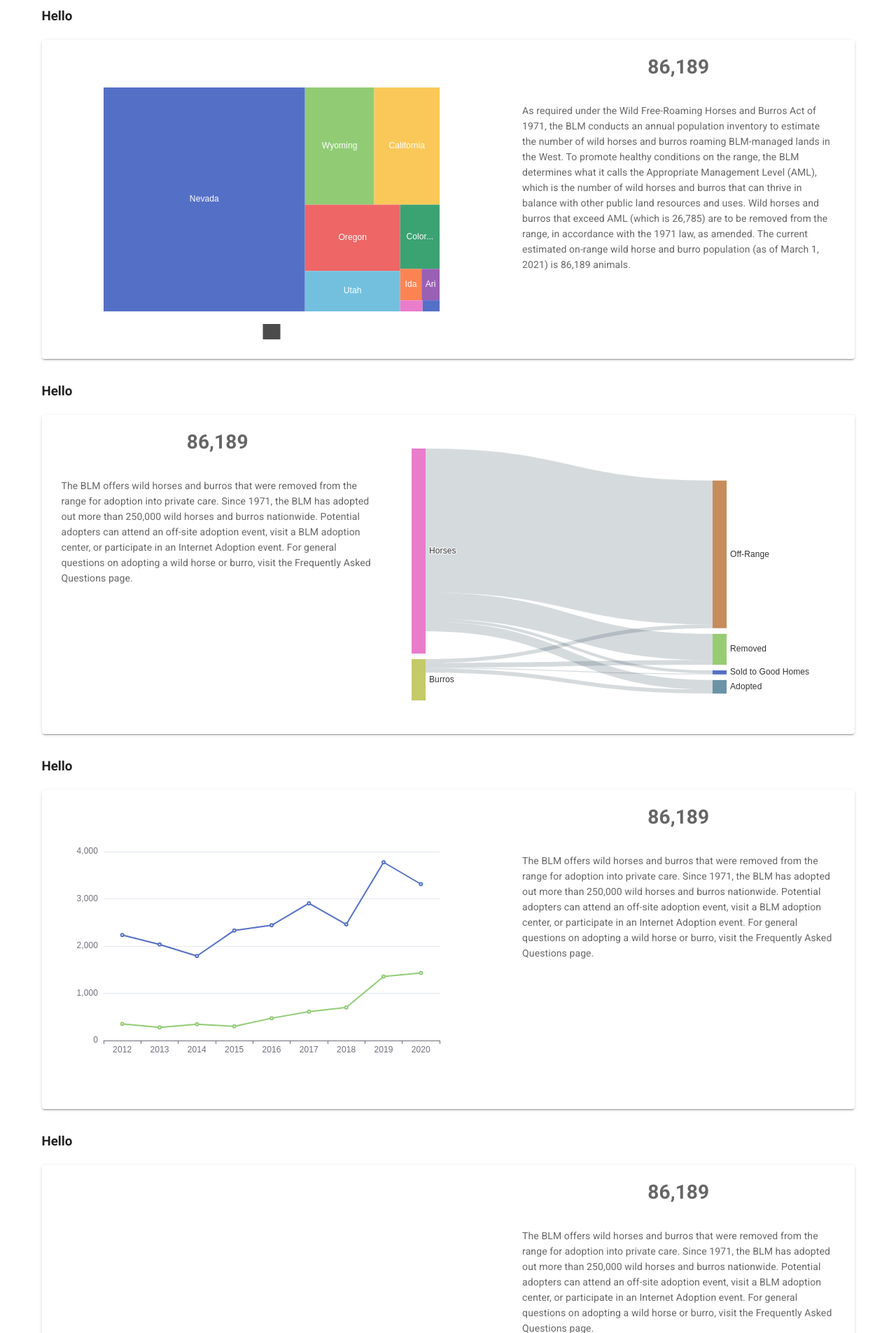
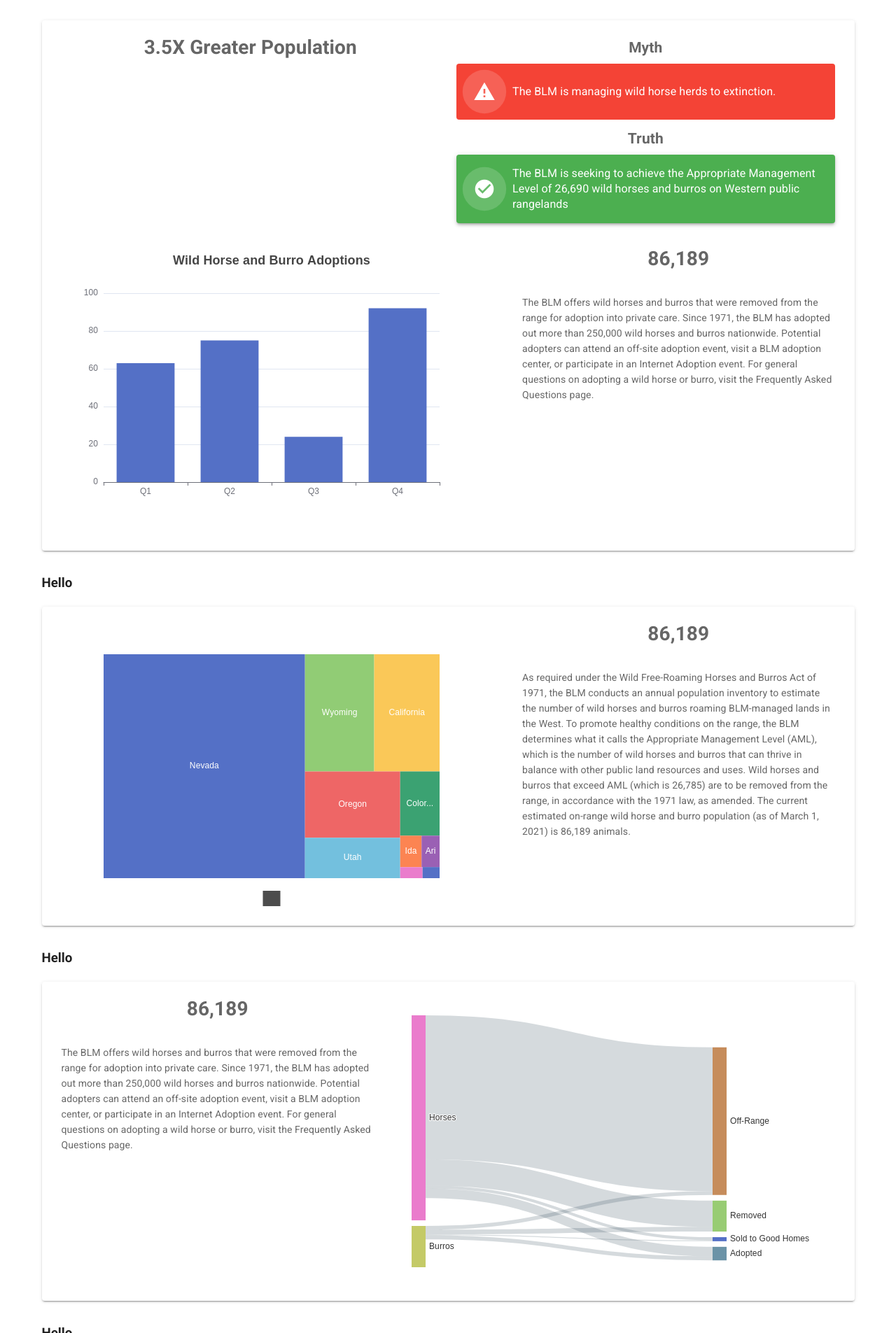
Before and after one commit to RyLaird/vue-wild-horse-and-burro-program, a Vue app: page /data in a window 1280 px wide. Shown: the part 195-2100 px from the top of the page at 70% size. Built offline with nearby package versions, Linux system fonts and the light colour scheme.

Commit message:
updated images and myth for population

```diff
--- a/src/views/Data.vue
+++ b/src/views/Data.vue
@@ -59,6 +59,62 @@
     <v-main>
     <v-container>
       <data-intro></data-intro>
+      <div>
+        <!-- <h3>Hello</h3> -->
+        <v-card class="mt-5 mb-8">
+          <v-card-text>
+            <v-container>
+              <v-row>
+                <v-col>
+                  <h1 class="text-center font-weight-bold">
+                    3.5X Greater Population
+                  </h1>
+                </v-col>
+                <v-col>
+                  <h2 class="text-center mb-3">Myth</h2>
+                  <v-alert
+                  color="red"
+                  type="error"
+                  prominent
+                  >
+                    The BLM is managing wild horse herds to extinction.
+                  </v-alert>
+                  <h2 class="text-center mb-3">Truth</h2>
+                  <v-alert
+                  type="success"
+                  elevation="3"
+                  prominent
+                  >
+                  The BLM is seeking to achieve the Appropriate Management Level of 26,690 wild horses and burros on Western public rangelands
+                  </v-alert>
+                </v-col>
+              </v-row>
+              <v-row>
+                <v-col cols="12" md="7">
+                  <bar-chart></bar-chart>
+                </v-col>
+                <v-col cols="12" md="5">
+                  <div>
+                    <h1 class="text-center font-weight-bold mb-10">
+                      86,189
+                    </h1>
+                    <p>
+                      The BLM offers wild horses and burros that
+                      were removed from the range for adoption into
+                      private care. Since 1971, the BLM has adopted out
+                      more than 250,000 wild horses and burros nationwide.
+                      Potential adopters can attend an off-site adoption event,
+                      visit a BLM adoption center, or participate in an Internet
+                      Adoption event. For general questions on adopting a wild
+                      horse or burro, visit the Frequently Asked Questions page.
+                    </p>
+                  </div>
+                </v-col>
+              </v-row>
+            </v-container>
+          </v-card-text>
+        </v-card>
+      </div>
       <div>
         <h3>Hello</h3>
         <v-card class="mt-5 mb-8">
@@ -153,37 +209,6 @@
           </v-card-text>
         </v-card>
       </div>
-            <div>
-        <h3>Hello</h3>
-        <v-card class="mt-5 mb-8">
-          <v-card-text>
-            <v-container>
-              <v-row>
-                <v-col cols="12" md="7">
-                  <!-- <pictorial></pictorial> -->
-                </v-col>
-                <v-col cols="12" md="5">
-                  <div>
-                    <h1 class="text-center font-weight-bold mb-10">
-                      86,189
-                    </h1>
-                    <p>
-                      The BLM offers wild horses and burros that
-                      were removed from the range for adoption into
-                      private care. Since 1971, the BLM has adopted out
-                      more than 250,000 wild horses and burros nationwide.
-                      Potential adopters can attend an off-site adoption event,
-                      visit a BLM adoption center, or participate in an Internet
-                      Adoption event. For general questions on adopting a wild
-                      horse or burro, visit the Frequently Asked Questions page.
-                    </p>
-                  </div>
-                </v-col>
-              </v-row>
-            </v-container>
-          </v-card-text>
-        </v-card>
-      </div>
     </v-container>
     </v-main>
   </div>
@@ -193,9 +218,8 @@
   import DataIntro from '../components/DataIntro'
   import TreeChart from '../components/TreeChart'
   import LineChart from '../components/LineChart.vue'
-  // import PopulationMap from '../components/PopulationMap.vue'
   import Sankey from '../components/Sankey.vue'
-  // import Pictorial from '../components/Pictorial.vue'
+  import BarChart from '../components/BarChart.vue'
 
   export default {
     name: 'Data',
@@ -205,8 +229,7 @@
       TreeChart,
       LineChart,
       Sankey,
-      // Pictorial
-    },
+      BarChart    },
   }
 
 </script>
```
